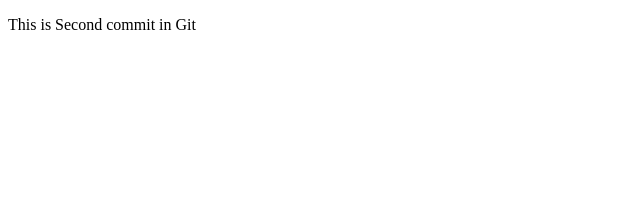
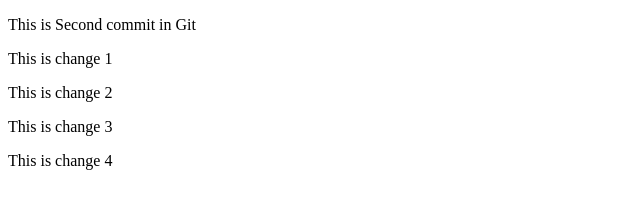
Before and after one commit to knawaz8585/tutedud, a plain HTML site: page index.html in a window 1280 px wide. Shown: the whole page, without its empty margins (0-640 px from the left). Drawn offline with Linux system fonts and the light colour scheme.

Commit message:
again i add this file

```diff
--- a/index.html
+++ b/index.html
@@ -7,5 +7,9 @@
 </head>
 <body>
     <p>This is Second commit in Git </p>
+    <P>This is change 1</P>
+    <P>This is change 2</P>
+    <P>This is change 3</P>
+    <P>This is change 4</P>
 </body>
 </html>
```
Also changed, not shown: 1 other file.
